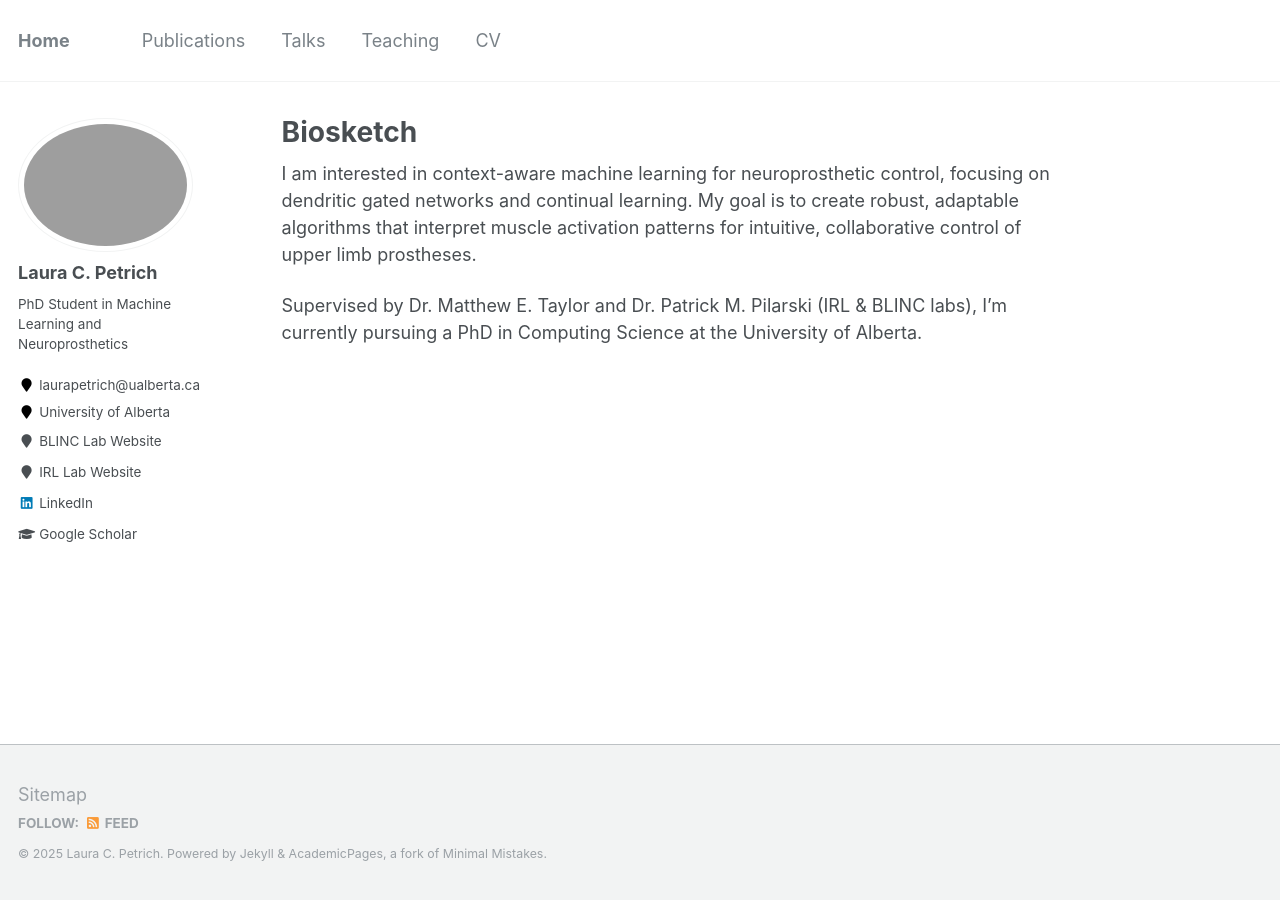
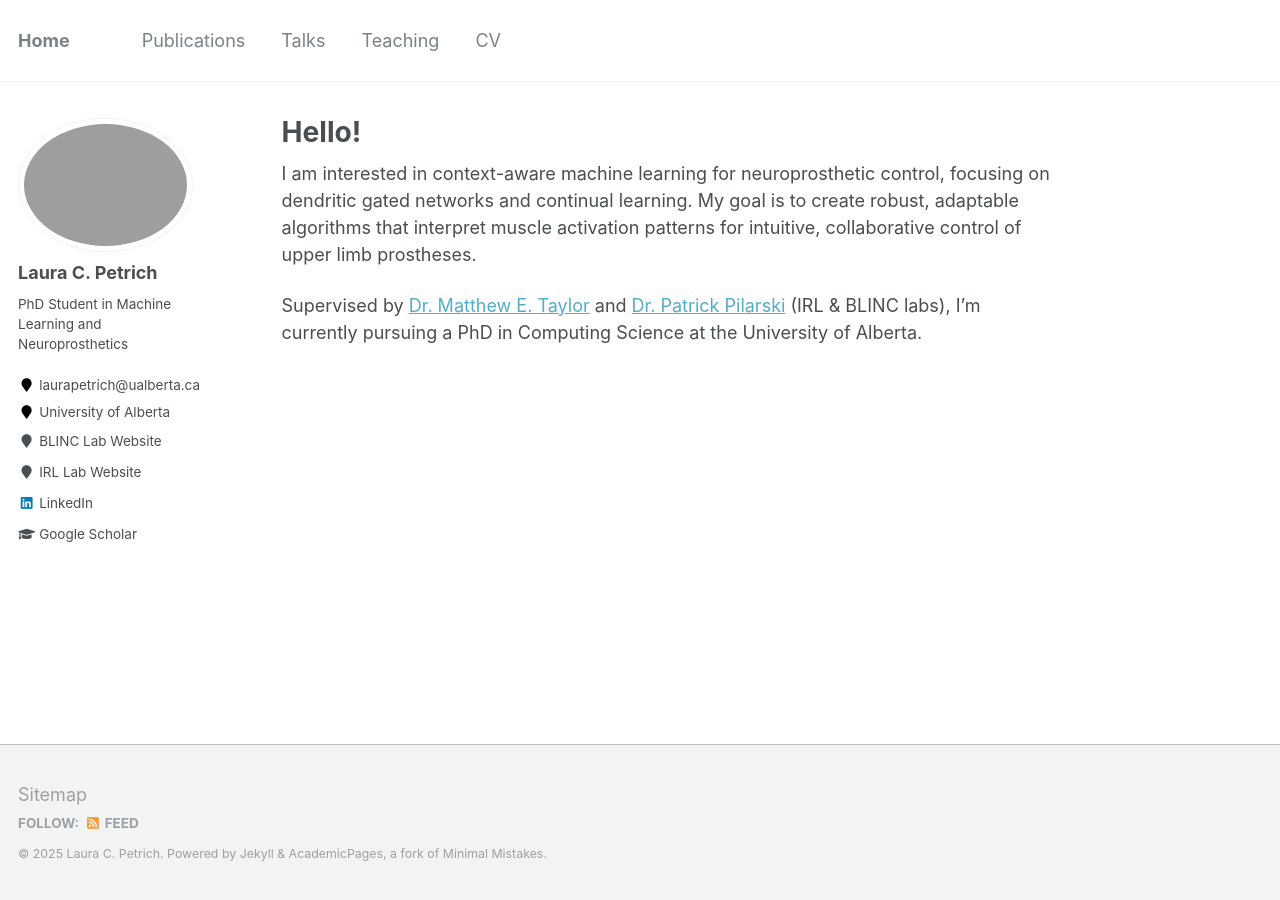
Before and after one commit to lpetrich/lpetrich.github.io, a Jekyll site: the page built from _pages/about.md, in a window 1280 px wide. Built offline with Jekyll 4.4.1, drawn with Linux system fonts in a browser that asks for light colours.

Commit message:
update about

```diff
--- a/_pages/about.md
+++ b/_pages/about.md
@@ -1,6 +1,6 @@
 ---
 permalink: /
-title: "Biosketch"
+title: "Hello!"
 excerpt: "About me"
 author_profile: true
 redirect_from:
@@ -12,7 +12,7 @@ redirect_from:
 
 I am interested in context-aware machine learning for neuroprosthetic control, focusing on dendritic gated networks and continual learning. My goal is to create robust, adaptable algorithms that interpret muscle activation patterns for intuitive, collaborative control of upper limb prostheses.
 
-Supervised by Dr. Matthew E. Taylor and Dr. Patrick M. Pilarski (IRL & BLINC labs), I'm currently pursuing a PhD in Computing Science at the University of Alberta.
+Supervised by [Dr. Matthew E. Taylor](https://drmatttaylor.net/) and [Dr. Patrick Pilarski](https://pilarski.github.io/) (IRL & BLINC labs), I'm currently pursuing a PhD in Computing Science at the University of Alberta.
 
 <!-- I am currently pursuing a PhD in Computing Science under the supervision of [Dr. Matthew E. Taylor](https://drmatttaylor.net/) and [Dr. Patrick Pilarski](https://sites.ualberta.ca/~pilarski/) in the IRL and BLINC labs, respectively. I received a BSc with Honors in Computing Science from the University of Alberta in 2019 and an MSc in Computing Science from the University of Alberta in 2022.  -->
 
```
